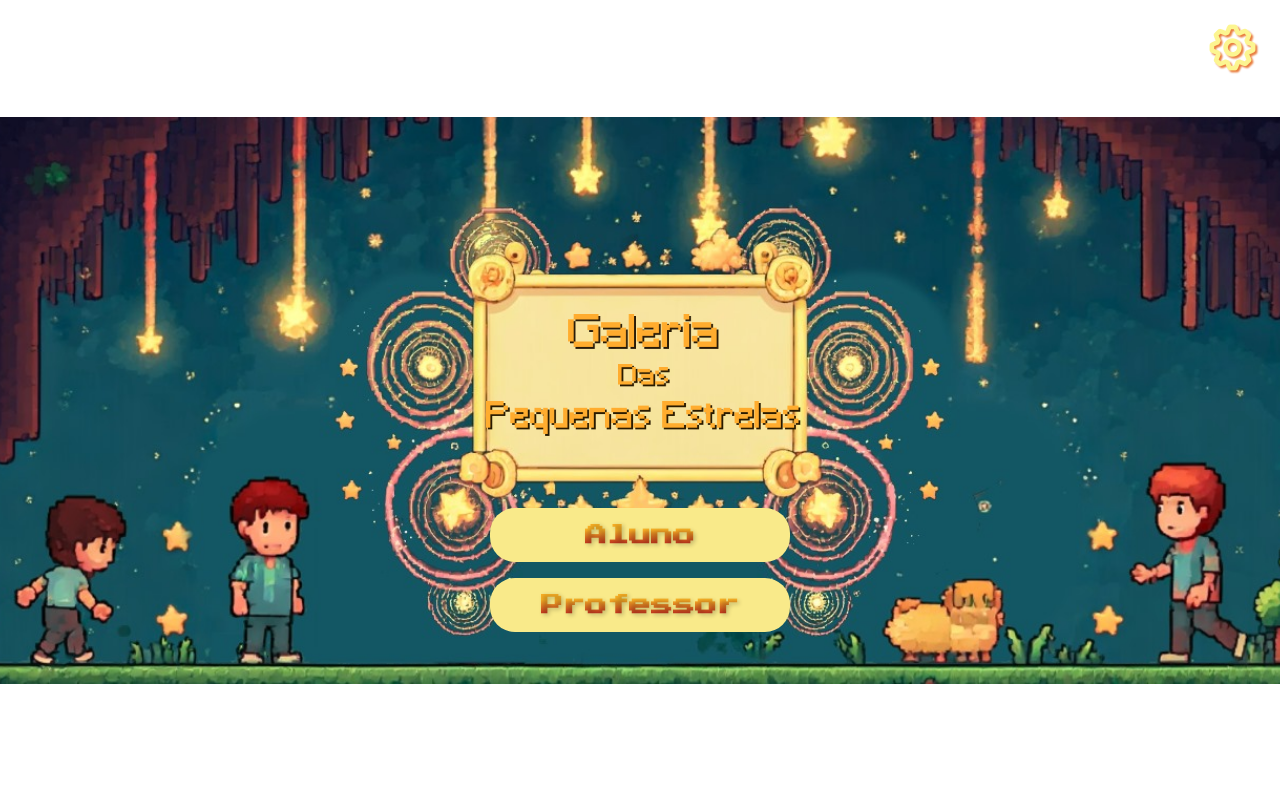
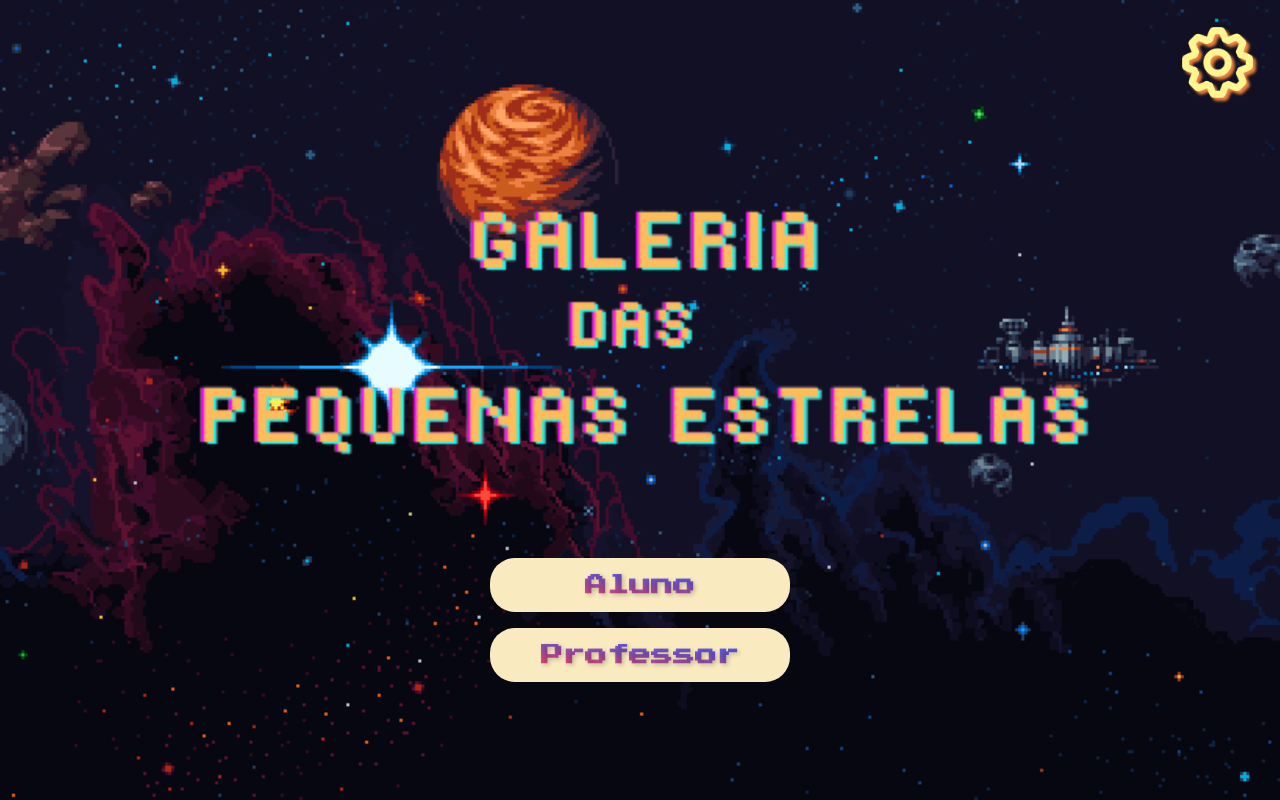
Before and after one commit to albuquerquerodrigo/Humanismo-e-Coopera-o, a plain HTML site: page home/index.html in a window 1280 px wide. Drawn offline with Linux system fonts and the light colour scheme.

Commit message:
commitando pagina inicial juntamente com botoes

```diff
--- a/home/index.html
+++ b/home/index.html
@@ -10,9 +10,9 @@
 <body>
     <div class="config"> <img src="engrenagem.png"></div>
     <div class="container">
-        <img src="galery.png" alt="Galeria Das Pequenas Estrelas" class="title">
-        <button class="button largo-btn"><p>Aluno</p></button>
-        <button class="button largo-btn"><p>Professor</p></button>
+        <img src="coinreal.png" alt="Galeria Das Pequenas Estrelas" class="title">
+        <button onclick="window.location.href='postit.html';" class="button largo-btn"><p>Aluno</p></button>
+        <button onclick="window.location.href='pagina_destino.html';" class="button largo-btn"><p>Professor</p></button>
 
     </div>
 </body>
--- a/home/style.css
+++ b/home/style.css
@@ -14,8 +14,8 @@ body, html {
 }
 
 body {
-    background-image: url('back7.jpeg');
-    background-size: 105%;
+    background-image: url('fundohumanismo.gif');
+    background-size: cover;
     background-repeat: no-repeat;
     background-position: center center;
     display: flex;
@@ -30,7 +30,7 @@ body {
 }
 
 .config img {
-    width: 55px;
+    width: 85px;
     cursor: pointer;
 }
 
@@ -40,21 +40,21 @@ body {
 }
 
 .title {
-    margin: 1.5rem 0;
+    zoom: 2;
     display: flex;
     align-items: center;
     justify-content: center;
     margin-right: 45px;
-    margin-top: 270px;
-    margin-bottom: 120px;
-    zoom: 60%;
+    margin-top: 50px;
+    margin-bottom: 50px;
+
 }
 
 .button {
     padding: 1rem 3rem;
     font-size: 1.2rem;
     color: #fff;
-    background-color: #F9EA8A;
+    background-color: #f9eac0;
     border: none;
     border-radius: 25px;
     cursor: pointer;
@@ -65,15 +65,15 @@ body {
 }
 
 .button:hover {
-    background-color: #F2E1A3;
+    background-color: #dbacd9;
 }
 
 .button p {
     font-family: 'Press Start 2P', sans-serif ;
     font-weight: bold;
     font-size: 22px;
-    background: linear-gradient(180deg, rgba(251,178,38,1) 26%, rgba(199,47,30,1) 93%);
-    -webkit-background-clip: text;
+    background: rgb(63,94,251);
+background: linear-gradient(185deg, rgba(63,94,251,1) 0%, rgba(123,86,205,1) 37%, rgba(252,70,107,1) 100%);  -webkit-background-clip: text;
     -webkit-text-fill-color: transparent;
     background-clip: text;
     text-shadow: 2px 2px 4px rgba(0, 0, 0, 0.2);
```
Also changed, not shown: home/coinreal.png (added), home/fundohumanismo.gif (added).
